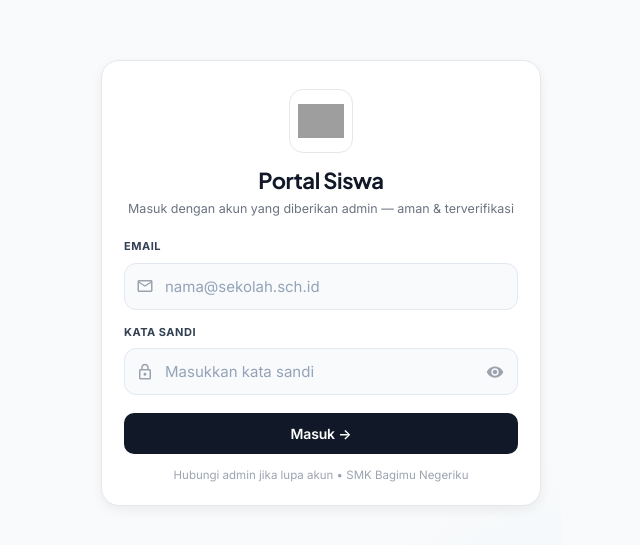
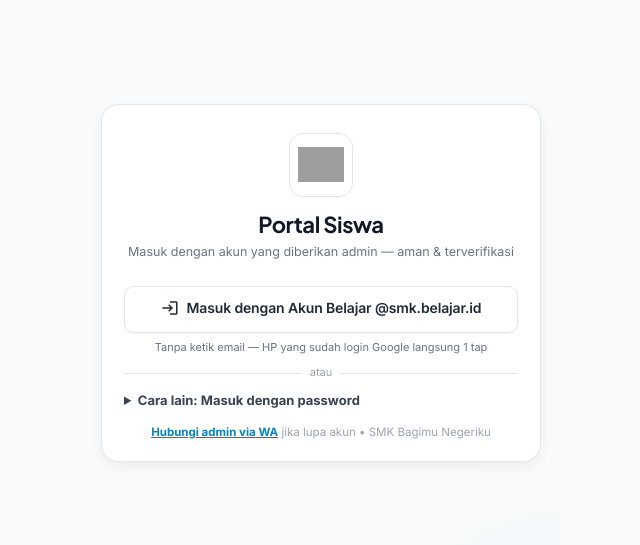
Before and after one commit to rodvin784-commits/APK-SMS-vin, a React (Vite) app: page / in a window 1280 px wide. Shown: the part 117-662 px from the top of the page, without its empty margins (319-959 px from the left). Built offline with nearby package versions, Linux system fonts and the light colour scheme; no server answers; grey boxes are pictures that could not be loaded.

Commit message:
feat(apk): 10/10 Google Belajar primary + auto-login smk.belajar.id
- LoginScreen: tombol besar Masuk dengan Akun Belajar @smk.belajar.id (hd=smk.belajar.id), form password hidden di details, WA hubungi admin
- App.tsx getSession auto-login tetap (Splash->Welcome 0 tap jika sudah login)

```diff
--- a/src/screens/LoginScreen.tsx
+++ b/src/screens/LoginScreen.tsx
@@ -3,11 +3,12 @@
  * OnSuccess → App.tsx akan set sesi & tampilkan WelcomeScreen.
  */
 import { useState } from 'react'
-import { loginSiswa } from '../lib/api'
+import { supabase } from '../lib/supabase'
+import { fetchMe, loginSiswa } from '../lib/api'
 import { mapErrorMessage } from '../lib/format'
 import type { Me } from '../lib/types'
 import logo from '../assets/logo-bn.png'
-import { MdVisibility, MdVisibilityOff, MdLockOutline, MdMailOutline, MdErrorOutline } from 'react-icons/md'
+import { MdVisibility, MdVisibilityOff, MdLockOutline, MdMailOutline, MdErrorOutline, MdLogin } from 'react-icons/md'
 
 interface Props {
   onSuccess: (me: Me) => void // callback setelah login berhasil
@@ -18,6 +19,7 @@ export default function LoginScreen({ onSuccess }: Props) {
   const [password, setPassword] = useState('')
   const [showPass, setShowPass] = useState(false)
   const [loading, setLoading] = useState(false)
+  const [googleLoading, setGoogleLoading] = useState(false)
   const [error, setError] = useState<string | null>(null)
 
   const handleSubmit = async (e: React.FormEvent) => {
@@ -31,6 +33,39 @@ export default function LoginScreen({ onSuccess }: Props) {
       setError(mapErrorMessage(err))
     } finally {
       setLoading(false)
+    }
+  }
+
+  const handleGoogleLogin = async () => {
+    setError(null)
+    setGoogleLoading(true)
+    try {
+      // Supabase OAuth: akan buka browser sistem (Capacitor) / tab baru (web)
+      // Pastikan di Supabase Dashboard → Auth → URL Configuration → Site URL & Redirect URLs sudah tambah
+      // capacitor://localhost dan https://smk-bagimu-negeriku.vercel.app/auth/callback
+      const { error } = await supabase.auth.signInWithOAuth({
+        provider: 'google',
+        options: {
+          redirectTo: window.location.origin,
+          queryParams: { hd: 'smk.belajar.id', prompt: 'select_account' },
+        },
+      })
+      if (error) throw error
+      // Setelah redirect balik, App.tsx useEffect getSession + fetchMe akan handle.
+      // Untuk flow tanpa redirect (detectSessionInUrl false di supabase.ts), polling singkat:
+      for (let i = 0; i < 10; i++) {
+        await new Promise(r => setTimeout(r, 600))
+        const { data: { session } } = await supabase.auth.getSession()
+        if (session) {
+          const me = await fetchMe()
+          onSuccess(me)
+          return
+        }
+      }
+    } catch (err) {
+      setError(mapErrorMessage(err))
+    } finally {
+      setGoogleLoading(false)
     }
   }
 
@@ -48,7 +83,25 @@ export default function LoginScreen({ onSuccess }: Props) {
           </div>
         )}
 
-        <form onSubmit={handleSubmit}>
+        {/* 10/10 Primary: Google Belajar (1 tap, tanpa ketik) */}
+        <button type="button" onClick={handleGoogleLogin} disabled={googleLoading || loading} className="btn-primary login-btn" style={{ background: '#fff', color: '#1f2937', border: '1.5px solid #e5e7eb', boxShadow: '0 1px 2px rgba(0,0,0,.06)' }}>
+          {googleLoading ? (
+            <span className="btn-loading"><span className="btn-spinner" style={{ borderColor: '#e5e7eb', borderTopColor: '#111' }} /> Memproses Google...</span>
+          ) : (
+            <span style={{ display: 'inline-flex', alignItems: 'center', gap: 8 }}><MdLogin size={18} /> Masuk dengan Akun Belajar @smk.belajar.id</span>
+          )}
+        </button>
+        <p style={{ textAlign: 'center', fontSize: 11, color: '#6b7280', margin: '6px 0 8px' }}>Tanpa ketik email — HP yang sudah login Google langsung 1 tap</p>
+
+        <div style={{ display: 'flex', alignItems: 'center', gap: 8, margin: '8px 0' }}>
+          <div style={{ flex: 1, height: 1, background: '#e5e7eb' }} />
+          <span style={{ fontSize: 11, color: '#9ca3af' }}>atau</span>
+          <div style={{ flex: 1, height: 1, background: '#e5e7eb' }} />
+        </div>
+
+        <details>
+          <summary style={{ fontSize: 13, fontWeight: 700, color: '#374151', cursor: 'pointer', listStyle: 'revert' }}>Cara lain: Masuk dengan password</summary>
+          <form onSubmit={handleSubmit} style={{ marginTop: 12 }}>
           <label className="field">
             <span>Email</span>
             <div className="field-with-icon">
@@ -91,8 +144,9 @@ export default function LoginScreen({ onSuccess }: Props) {
               'Masuk →'
             )}
           </button>
-          <p className="login-foot">Hubungi admin jika lupa akun • SMK Bagimu Negeriku</p>
-        </form>
+          </form>
+        </details>
+        <p className="login-foot"><a href="https://wa.me/6281234567890?text=Halo%20Admin%2C%20saya%20lupa%20akun%20belajar" target="_blank" rel="noreferrer" style={{ color: '#0284c7', fontWeight: 700 }}>Hubungi admin via WA</a> jika lupa akun • SMK Bagimu Negeriku</p>
       </div>
     </div>
   )
```
